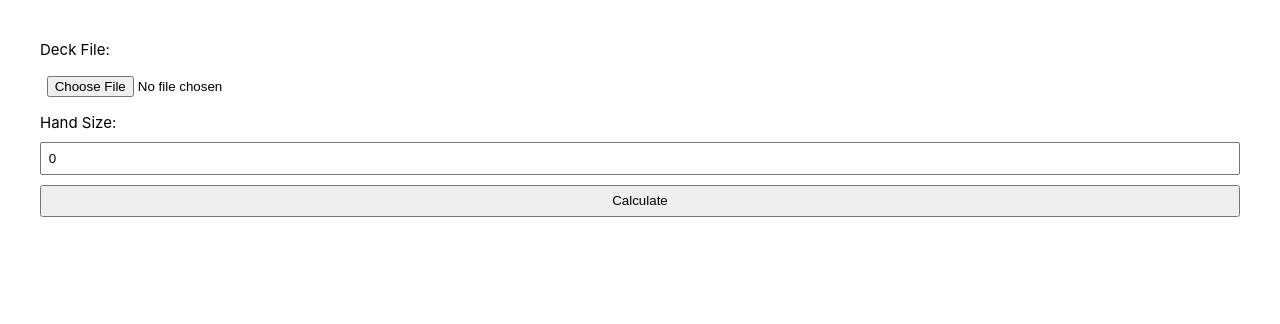
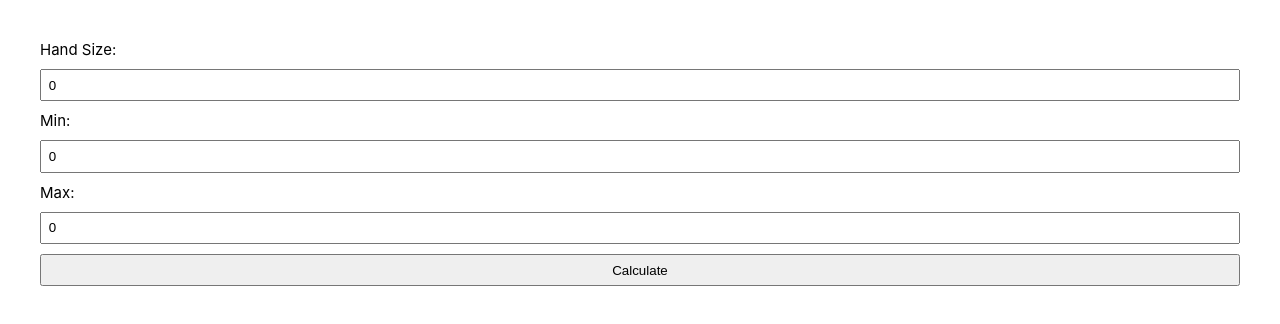
Before and after one commit to BrandTrump/Hypergeometric-Calculator, a React (Vite) app in the folder client/: page / in a window 1280 px wide. Shown: the top 324 px of the page. Built offline with nearby package versions, Linux system fonts and the light colour scheme.

Commit message:
implemented simple static hypergeometric calculation based on a few inputs from the user

```diff
--- a/client/src/components/form/InputForm.jsx
+++ b/client/src/components/form/InputForm.jsx
@@ -1,83 +1,54 @@
 import styles from "../../styles/form/InputForm.module.css";
 import { useState } from "react";
-import CardList from "./CardList";
 
 const InputForm = () => {
-  const [deckSize, setDeckSize] = useState(0);
-  const [isLoading, setIsLoading] = useState(false);
   const [handSize, setHandSize] = useState(0);
-  const [cardList, setCardList] = useState([]);
+  const [minimum, setMin] = useState(0);
+  const [maximum, setMax] = useState(0);
 
-  const handleSubmit = (e) => {
+  const handleSubmit = (e, handSize, minimum, maximum) => {
     e.preventDefault();
-  };
-
-  async function fetchCardData(cardIds) {
-    setIsLoading(true);
-    const promises = cardIds.map((cardId) =>
-      fetch(`https://db.ygoprodeck.com/api/v7/cardinfo.php?id=${cardId}`)
-        .then((response) => response.json())
-        .then((card) => ({
-          id: cardId,
-          name: card.data[0].name,
-        }))
-    );
-    return Promise.all(promises).finally(() => setIsLoading(false));
+    function hypergeometricCalculator(
+      numOfTargetCardInDeck,
+      handSize,
+      minimum,
+      maximum,
+      totalDeckSize
+    ) {
+      let prob = 0;
+      const min = Math.min(minimum, numOfTargetCardInDeck);
+      const max = Math.min(maximum, numOfTargetCardInDeck);
+      for (let i = minimum; i <= max; i++) {
+        prob +=
+          (binomialCoefficient(numOfTargetCardInDeck, i) *
+            binomialCoefficient(
+              totalDeckSize - numOfTargetCardInDeck,
+              handSize - i
+            )) /
+          binomialCoefficient(totalDeckSize, handSize);
+      }
+      return prob;
+    }
+    function binomialCoefficient(handSize, numOfTargetCardInDeck) {
+      if (numOfTargetCardInDeck > handSize) {
+        return 0;
+      }
+      let result = 1;
+      for (let i = 1; i <= numOfTargetCardInDeck; i++) {
+        result *= (handSize - numOfTargetCardInDeck + i) / i;
+      }
+      return result;
     }
 
-  function handleFileRead(event) {
-    const content = event.target.result;
-    const mainDeck = parseYDK(content);
-    fetchCardData(mainDeck)
-      .then((cardData) => {
-        console.log(cardData);
-        setCardList(cardData);
-        setDeckSize(cardData.length); // Display the card data
-      })
-      .catch((error) => {
-        console.error(error); // Log any errors
-      });
-  }
-  console.log("card list: ", cardList);
-
-  const handleFileInputChange = (event) => {
-    const file = event.target.files[0];
-    const reader = new FileReader();
-    reader.onload = handleFileRead;
-    reader.readAsText(file);
+    console.log(hypergeometricCalculator(17, handSize, minimum, maximum, 40));
   };
-
-  function parseYDK(content) {
-    const lines = content.split("\n");
-    const mainDeck = [];
-    let isExtraDeck = false;
-    let isSideDeck = false;
-    for (let i = 0; i < lines.length; i++) {
-      const line = lines[i].trim();
-      if (line === "#extra") {
-        isExtraDeck = true;
-        isSideDeck = false;
-      } else if (line === "!side") {
-        isExtraDeck = false;
-        isSideDeck = true;
-      } else if (line.length > 0 && !line.startsWith("#")) {
-        const cardId = parseInt(line);
-        if (!isNaN(cardId) && !isExtraDeck && !isSideDeck) {
-          mainDeck.push(cardId);
-        }
-      }
-    }
-    return mainDeck;
-  }
 
   return (
     <>
-      <div className={styles.form_container}>
-        <form className={styles.input_form} onSubmit={handleSubmit}>
-          <label>Deck File:</label>
-          <input type="file" accept=".ydk" onChange={handleFileInputChange} />
-          {isLoading && <div className={styles.sp_circle}></div>}
-
+      <form
+        className={styles.input_form}
+        onSubmit={(e) => handleSubmit(e, handSize, minimum, maximum)}
+      >
         <label>Hand Size:</label>
         <input
           type="number"
@@ -87,16 +58,27 @@ const InputForm = () => {
           onChange={(e) => setHandSize(e.target.value)}
           value={handSize}
         />
+        <label>Min:</label>
+        <input
+          type="number"
+          id="handSize"
+          min="1"
+          required
+          onChange={(e) => setMin(e.target.value)}
+          value={minimum}
+        />
+        <label>Max:</label>
+        <input
+          type="number"
+          id="handSize"
+          min="1"
+          required
+          onChange={(e) => setMax(e.target.value)}
+          value={maximum}
+        />
 
         <button id="calculate">Calculate</button>
       </form>
-      </div>
-
-      {deckSize === 0 ? (
-        <></>
-      ) : (
-        <CardList cardList={cardList} deckSize={deckSize} loading={isLoading} />
-      )}
     </>
   );
 };
```
Lines whose indentation alone changed are shown as unchanged.
